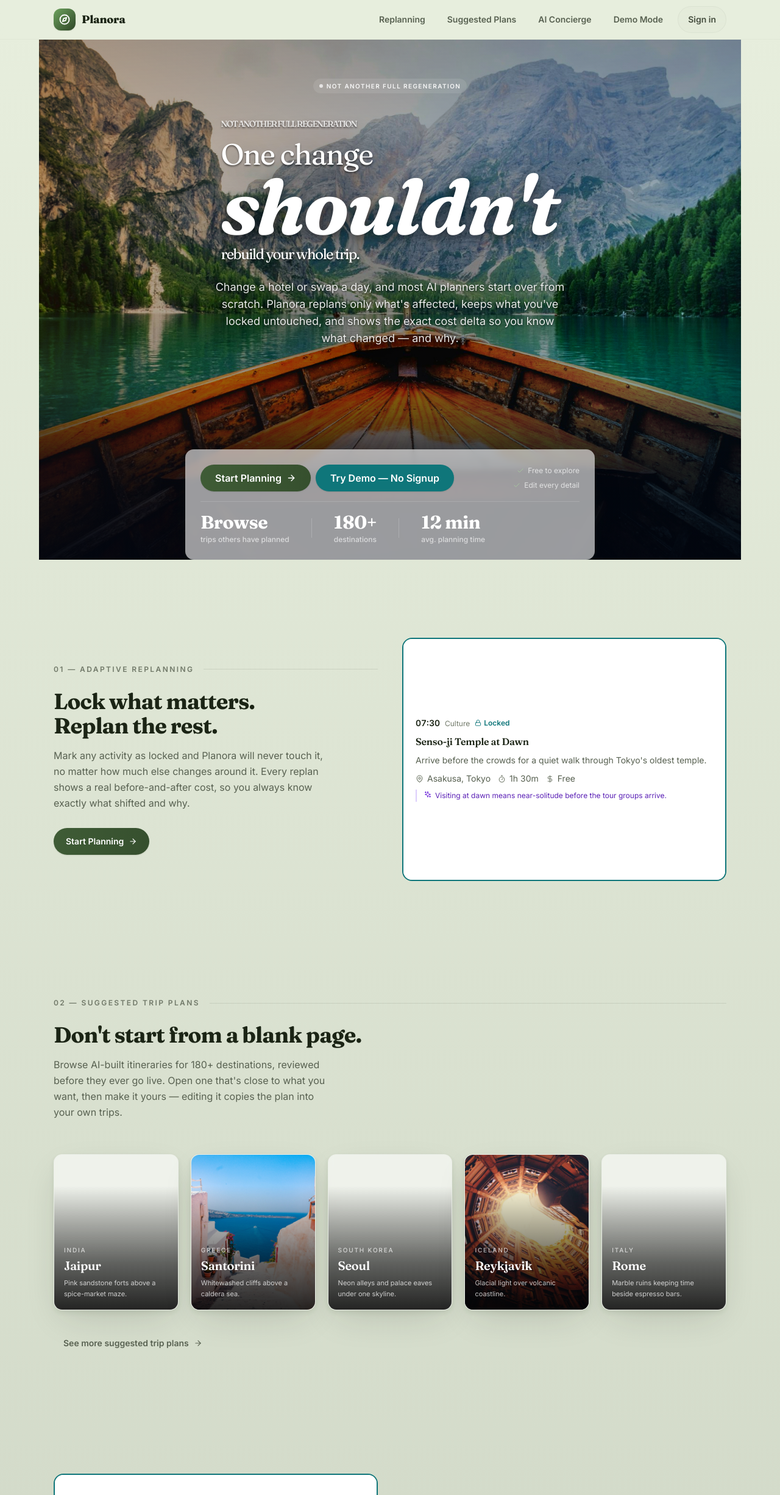
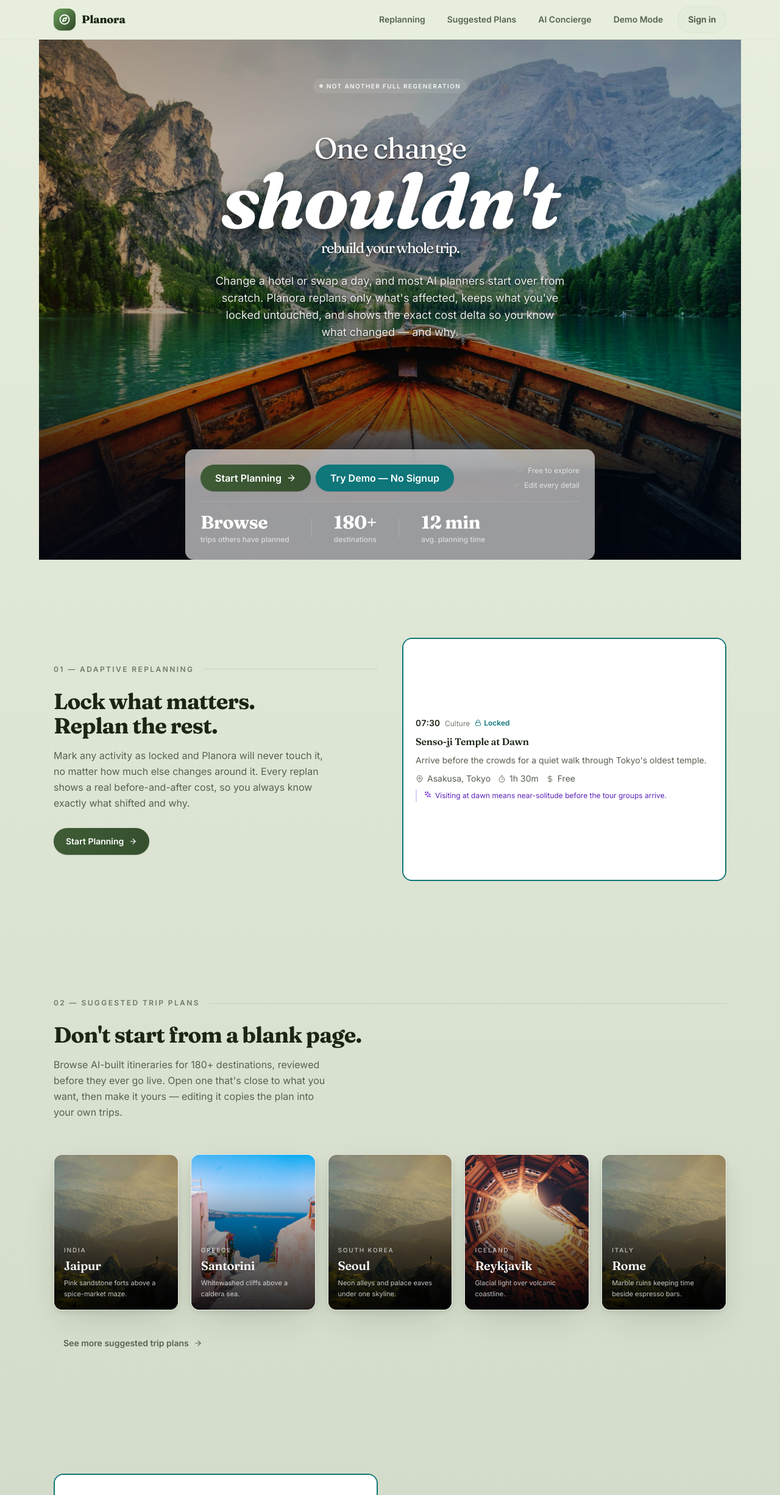
Before and after one commit to hazelr1/planora_os, a React (Vite) app: page / in a window 1280 px wide. Shown: the top 2452 px of the page at 61% size. Built offline with nearby package versions, Linux system fonts and the light colour scheme; no server answers; the database is empty.

Commit message:
fix(landing): center hero heading and ensure destination cards show fallback images

```diff
--- a/src/components/DestinationPlanCard.tsx
+++ b/src/components/DestinationPlanCard.tsx
@@ -38,6 +38,7 @@ export default function DestinationPlanCard({ name, region, description, photoQu
   }, [images, photoQuery]);
 
   const src = images && images.length > 0 ? pickDaily(images, name) : dynamicSrc;
+  const fallback = '/image/destination-generic-highlands.jpg';
   const Card = onClick ? 'button' : 'div';
 
   return (
@@ -46,17 +47,14 @@ export default function DestinationPlanCard({ name, region, description, photoQu
       aria-label={`${name}, ${region}`}
       className={`card group relative aspect-[4/5] w-full overflow-hidden p-0 text-left shadow-pop transition-all duration-300 ease-out hover:-translate-y-1.5 hover:shadow-glow-lg${onClick ? ' card-interactive' : ''}`}
     >
-      {src ? (
       <img
-          src={src}
+        src={src ?? fallback}
         alt={`${name}, ${region}`}
         loading="lazy"
         decoding="async"
+        onError={(e) => { const t = e.currentTarget; if (t.src !== fallback) t.src = fallback; }}
         className="absolute inset-0 h-full w-full object-cover transition-transform duration-[600ms] ease-out group-hover:scale-[1.06]"
       />
-      ) : (
-        <div className="skeleton absolute inset-0" />
-      )}
       {/* Multi-stop scrim (same recipe as TripCard's location pill) — a
           plain from/via/to gradient dropped to near-nothing by the
           midpoint, which left the region label (the highest of the three
--- a/src/views/Landing.tsx
+++ b/src/views/Landing.tsx
@@ -241,12 +241,11 @@ export default function Landing({ onNavigate, onTryDemo, isDemo = false, session
 
           <div className="flex flex-1 flex-col items-center justify-center">
             <h1
-              className="font-display max-w-5xl text-left leading-tight tracking-tight text-white animate-slide-up sm:text-5xl lg:text-[64px]"
+              className="font-display max-w-5xl text-center leading-tight tracking-tight text-white animate-slide-up sm:text-5xl lg:text-[64px]"
               style={{ textShadow: '0 2px 3px rgba(0,0,0,0.55), 0 16px 50px rgba(0,0,0,0.4)' }}
             >
-              <span className="block text-sm uppercase text-white/80 font-semibold">Not another full regeneration</span>
               <span className="block mt-4 text-3xl sm:text-4xl lg:text-5xl">One change</span>
-              <span className="hero-quote mt-1 mb-1">shouldn't</span>
+              <span className="hero-quote mt-1 mb-1 mx-auto">shouldn't</span>
               <span className="block text-xl sm:text-2xl">rebuild your whole trip.</span>
             </h1>
             <p
```
Lines whose indentation alone changed are shown as unchanged.
